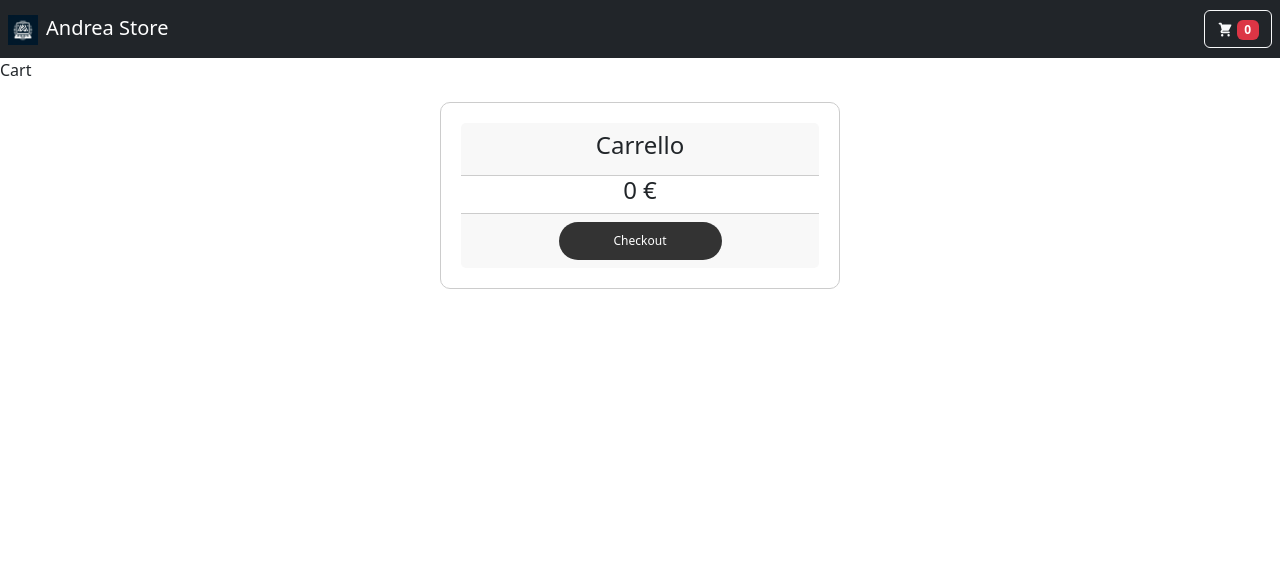
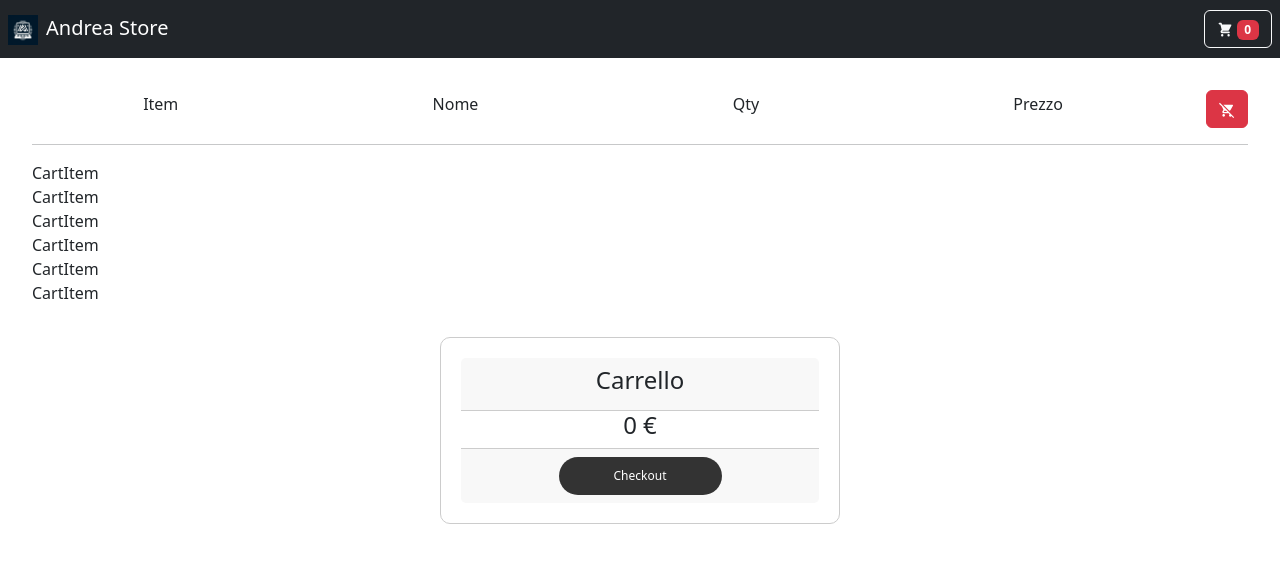
Before and after one commit to Andrea9808/react-carrello, a React (Create React App) app: page / in a window 1280 px wide. Shown: the top 562 px of the page. Built offline with nearby package versions, Linux system fonts and the light colour scheme.

Commit message:
config: cart

```diff
--- /dev/null
+++ b/src/Cart.css
@@ -0,0 +1,3 @@
+.custom-gap {
+    gap: 2rem;
+  }
--- a/src/components/Cart.js
+++ b/src/components/Cart.js
@@ -1,11 +1,35 @@
 import React from 'react'
+import products from '../products'
+import CartItem from './CartItem'
+import '../Cart.css'
+import {MdRemoveShoppingCart} from 'react-icons/md'
 
 const Cart = () => {
   return (
-    <div>
-      Cart
-    </div>
-  )
-}
+    <section style={{ margin: '2rem' }}>
+      <div className='row'>
+        <div className='col-12 d-flex justify-content-between align-items-center custom-gap'>
+          <h6 className='flex-grow-1 text-center'>Item</h6>
+          <h6 className='flex-grow-1 text-center'>Nome</h6>
+          <h6 className='flex-grow-1 text-center'>Qty</h6>
+          <h6 className='flex-grow-1 text-center'>Prezzo</h6>
+          <button className='btn btn-danger'>
+            <MdRemoveShoppingCart />
+          </button>
+        </div>
+      </div>
+      <hr />
+      <section>
+        {
+          products.map((el => {
+            return (
+              <CartItem key={el._id} {...el} />
+            )
+          }))
+        }
+      </section>
+    </section>
+  );
+};
 
 export default Cart
```
